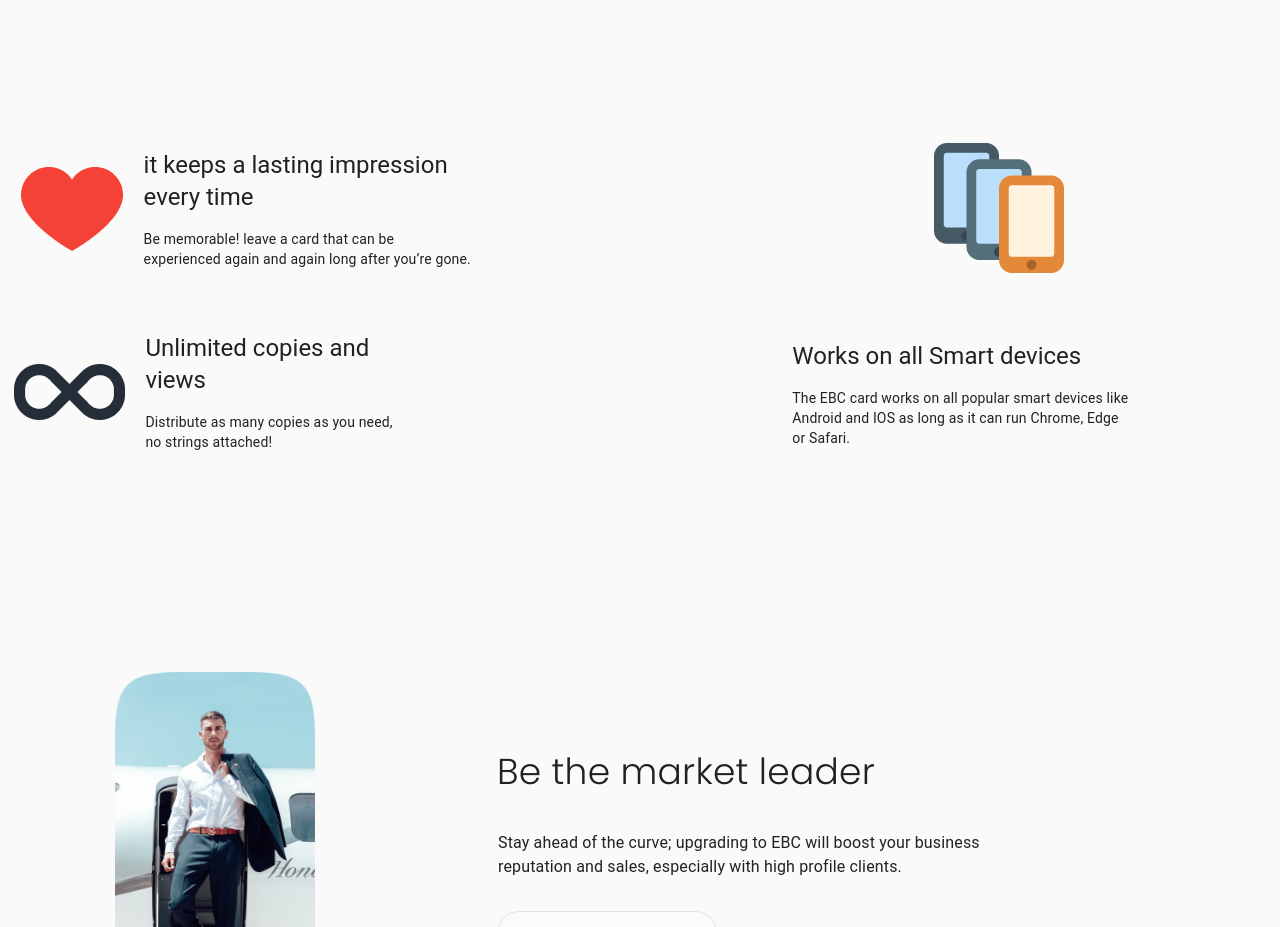
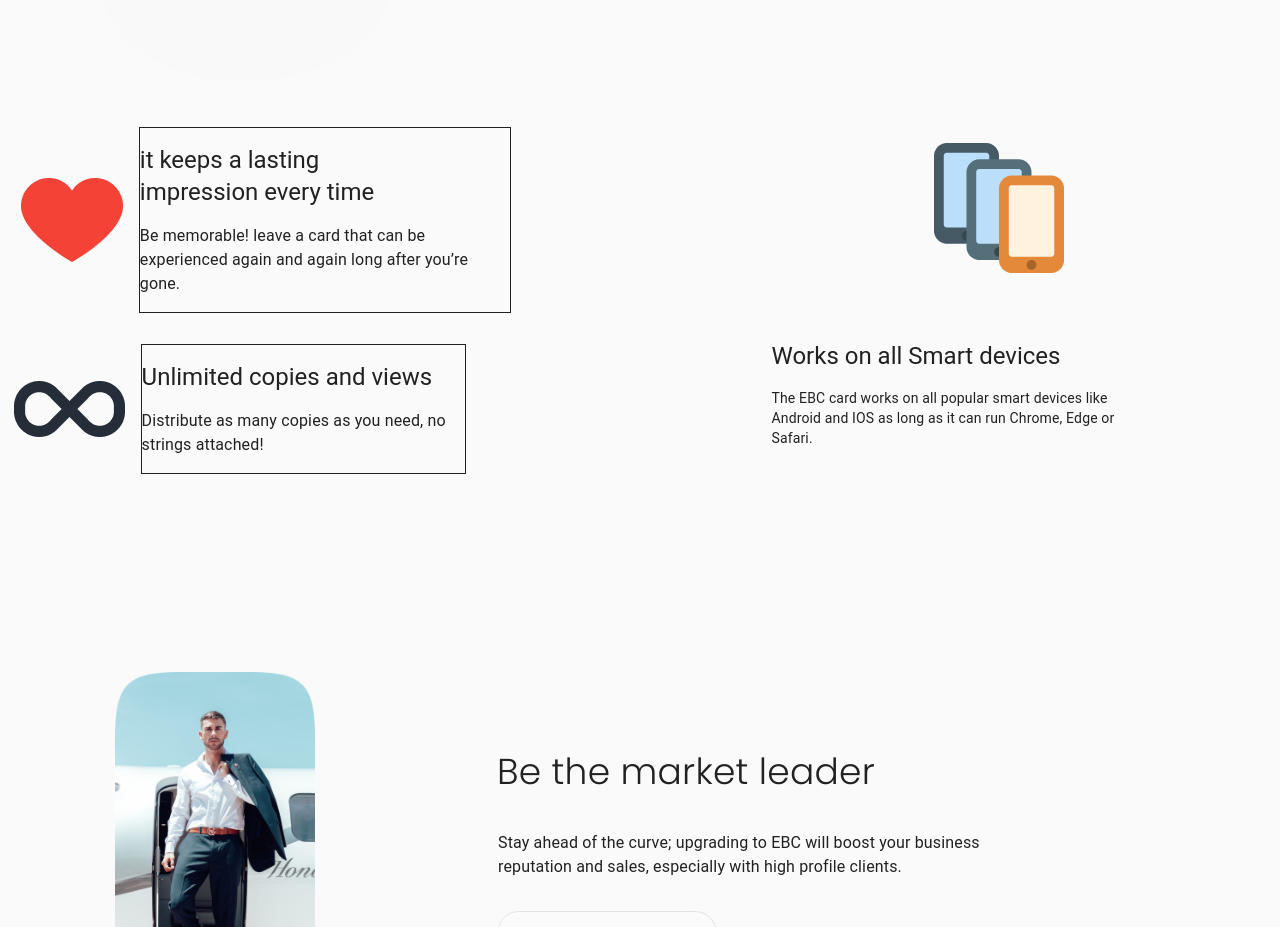
Before and after one commit to bitsbysalih/landing-page, a Next.js app: page / in a window 1280 px wide. Shown: the part 1360-2287 px from the top of the page. Built offline with nearby package versions, Linux system fonts and the light colour scheme; a web font is replaced by a local one.

Commit message:
style file beyin

```diff
--- a/components/Beyin.jsx
+++ b/components/Beyin.jsx
@@ -29,7 +29,7 @@ const useStyles = makeStyles((theme) => ({
   },
   typo: {
     textAlign: "left",
-    margin: "1rem 1.3rem",
+    margin: "1rem auto",
   },
   grid: {
     margin: "1.2rem auto",
@@ -63,12 +63,12 @@ export default function Beyin() {
                   />
                 </div>
                 <Grid item xs={8}>
-                  <Grid container>
+                  <Grid container style={{border: '1px solid',marginLeft:'1rem'}}>
                     <Grid item>
-                      <Typography variant="h5" className={classes.typo}>
-                        it keeps a lasting impression every time
+                      <Typography component="div" variant="h5" className={classes.typo}>
+                        it keeps a lasting<br/> impression every time
                       </Typography>
-                      <Typography variant="body2" className={classes.typo}>
+                      <Typography component="div" variant="body1" className={classes.typo}>
                         Be memorable! leave a card that can be experienced again
                         and again long after you’re gone.
                       </Typography>
@@ -87,12 +87,12 @@ export default function Beyin() {
                       />
                     </div>
                     <Grid item xs={8}>
-                      <Grid item xs container>
+                      <Grid item container style={{border: '1px solid' , marginLeft:'1rem'}}>
                         <Grid item>
                           <Typography variant="h5" className={classes.typo}>
                             Unlimited copies and views
                           </Typography>
-                          <Typography variant="body2" className={classes.typo}>
+                          <Typography variant="body1" className={classes.typo}>
                             Distribute as many copies as you need, no strings
                             attached!
                           </Typography>
```
